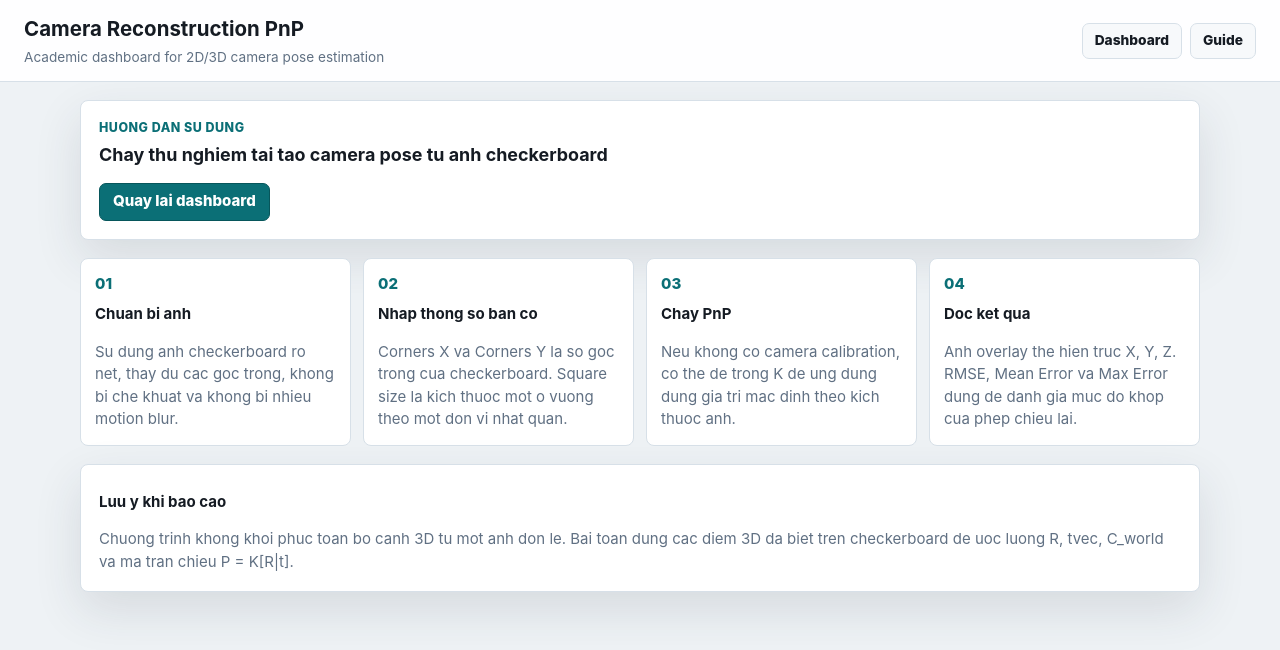
After one commit to Kaisrtia/reconstruct-camera-coordinates-from-parameters-in-a-2D-image, a Python web app: template src/camera_reconstruction/web/templates/guide.html in a window 1280 px wide. The commit adds this page. Shown: the top 650 px of the page. Run offline with Jinja, Linux system fonts and the light colour scheme; the template is opened without the code that fills it, so the values that code supplies are empty.

Commit message:
docs(web): add usage guide page

```diff
--- a/src/camera_reconstruction/web/routes.py
+++ b/src/camera_reconstruction/web/routes.py
@@ -29,6 +29,11 @@ async def index(request: Request) -> HTMLResponse:
             "result": None,
         },
     )
+
+
+@router.get("/guide", response_class=HTMLResponse)
+async def guide(request: Request) -> HTMLResponse:
+    return templates.TemplateResponse(request, "guide.html", {})
 
 
 @router.post("/reconstruct", response_class=HTMLResponse)
--- a/src/camera_reconstruction/web/static/css/app.css
+++ b/src/camera_reconstruction/web/static/css/app.css
@@ -32,6 +32,8 @@ body {
 .app-header {
   display: flex;
   align-items: center;
+  justify-content: space-between;
+  gap: 20px;
   min-height: 72px;
   padding: 14px 24px;
   border-bottom: 1px solid var(--border);
@@ -51,6 +53,31 @@ body {
   margin-top: 2px;
   color: var(--muted);
   font-size: 0.85rem;
+}
+
+.app-nav {
+  display: inline-flex;
+  gap: 8px;
+}
+
+.app-nav a {
+  min-height: 36px;
+  display: inline-flex;
+  align-items: center;
+  border: 1px solid var(--border);
+  border-radius: 7px;
+  padding: 0 12px;
+  background: var(--surface-soft);
+  color: var(--text);
+  font-size: 0.86rem;
+  font-weight: 800;
+  text-decoration: none;
+}
+
+.app-nav a:hover {
+  border-color: rgba(11, 111, 118, 0.32);
+  background: var(--accent-weak);
+  color: var(--accent);
 }
 
 .workspace {
@@ -491,6 +518,80 @@ code {
   background: transparent;
 }
 
+.guide-page {
+  display: grid;
+  gap: 18px;
+  width: min(1120px, calc(100% - 36px));
+  margin: 0 auto;
+  padding: 18px 0;
+}
+
+.guide-hero,
+.guide-note {
+  border: 1px solid var(--border);
+  border-radius: 8px;
+  padding: 18px;
+  background: var(--surface);
+  box-shadow: var(--shadow);
+}
+
+.guide-hero p {
+  margin: 0 0 4px;
+  color: var(--accent);
+  font-size: 0.78rem;
+  font-weight: 800;
+  letter-spacing: 0.04em;
+  text-transform: uppercase;
+}
+
+.guide-hero h2 {
+  max-width: 760px;
+}
+
+.guide-hero a {
+  display: inline-flex;
+  align-items: center;
+  min-height: 38px;
+  margin-top: 14px;
+  border: 1px solid #07565b;
+  border-radius: 7px;
+  padding: 0 13px;
+  background: var(--accent);
+  color: #ffffff;
+  font-weight: 800;
+  text-decoration: none;
+}
+
+.guide-grid {
+  display: grid;
+  grid-template-columns: repeat(4, minmax(0, 1fr));
+  gap: 12px;
+}
+
+.guide-grid article {
+  min-width: 0;
+  border: 1px solid var(--border);
+  border-radius: 8px;
+  padding: 14px;
+  background: var(--surface);
+}
+
+.guide-grid span {
+  color: var(--accent);
+  font-weight: 850;
+}
+
+.guide-grid h3,
+.guide-note h3 {
+  margin-top: 8px;
+}
+
+.guide-grid p,
+.guide-note p {
+  margin-bottom: 0;
+  color: var(--muted);
+}
+
 @media (max-width: 1100px) {
   .workspace {
     grid-template-columns: 1fr;
@@ -520,8 +621,14 @@ code {
   .form-grid.two,
   .metrics-grid,
   .vector-grid,
-  .matrix-layout {
+  .matrix-layout,
+  .guide-grid {
     grid-template-columns: 1fr;
+  }
+
+  .app-header {
+    align-items: stretch;
+    flex-direction: column;
   }
 
   .sidebar-heading,
--- a/src/camera_reconstruction/web/templates/base.html
+++ b/src/camera_reconstruction/web/templates/base.html
@@ -12,6 +12,10 @@
         <h1>Camera Reconstruction PnP</h1>
         <span>Academic dashboard for 2D/3D camera pose estimation</span>
       </div>
+      <nav class="app-nav" aria-label="Primary navigation">
+        <a href="/">Dashboard</a>
+        <a href="/guide">Guide</a>
+      </nav>
     </header>
     {% block content %}{% endblock %}
   </body>
--- /dev/null
+++ b/src/camera_reconstruction/web/templates/guide.html
@@ -0,0 +1,42 @@
+{% extends "base.html" %}
+
+{% block content %}
+<main class="guide-page">
+  <section class="guide-hero">
+    <p>Huong dan su dung</p>
+    <h2>Chay thu nghiem tai tao camera pose tu anh checkerboard</h2>
+    <a href="/">Quay lai dashboard</a>
+  </section>
+
+  <section class="guide-grid">
+    <article>
+      <span>01</span>
+      <h3>Chuan bi anh</h3>
+      <p>Su dung anh checkerboard ro net, thay du cac goc trong, khong bi che khuat va khong bi nhieu motion blur.</p>
+    </article>
+    <article>
+      <span>02</span>
+      <h3>Nhap thong so ban co</h3>
+      <p>Corners X va Corners Y la so goc trong cua checkerboard. Square size la kich thuoc mot o vuong theo mot don vi nhat quan.</p>
+    </article>
+    <article>
+      <span>03</span>
+      <h3>Chay PnP</h3>
+      <p>Neu khong co camera calibration, co the de trong K de ung dung dung gia tri mac dinh theo kich thuoc anh.</p>
+    </article>
+    <article>
+      <span>04</span>
+      <h3>Doc ket qua</h3>
+      <p>Anh overlay the hien truc X, Y, Z. RMSE, Mean Error va Max Error dung de danh gia muc do khop cua phep chieu lai.</p>
+    </article>
+  </section>
+
+  <section class="guide-note">
+    <h3>Luu y khi bao cao</h3>
+    <p>
+      Chuong trinh khong khoi phuc toan bo canh 3D tu mot anh don le. Bai toan dung cac diem 3D da biet tren checkerboard
+      de uoc luong R, tvec, C_world va ma tran chieu P = K[R|t].
+    </p>
+  </section>
+</main>
+{% endblock %}
```
